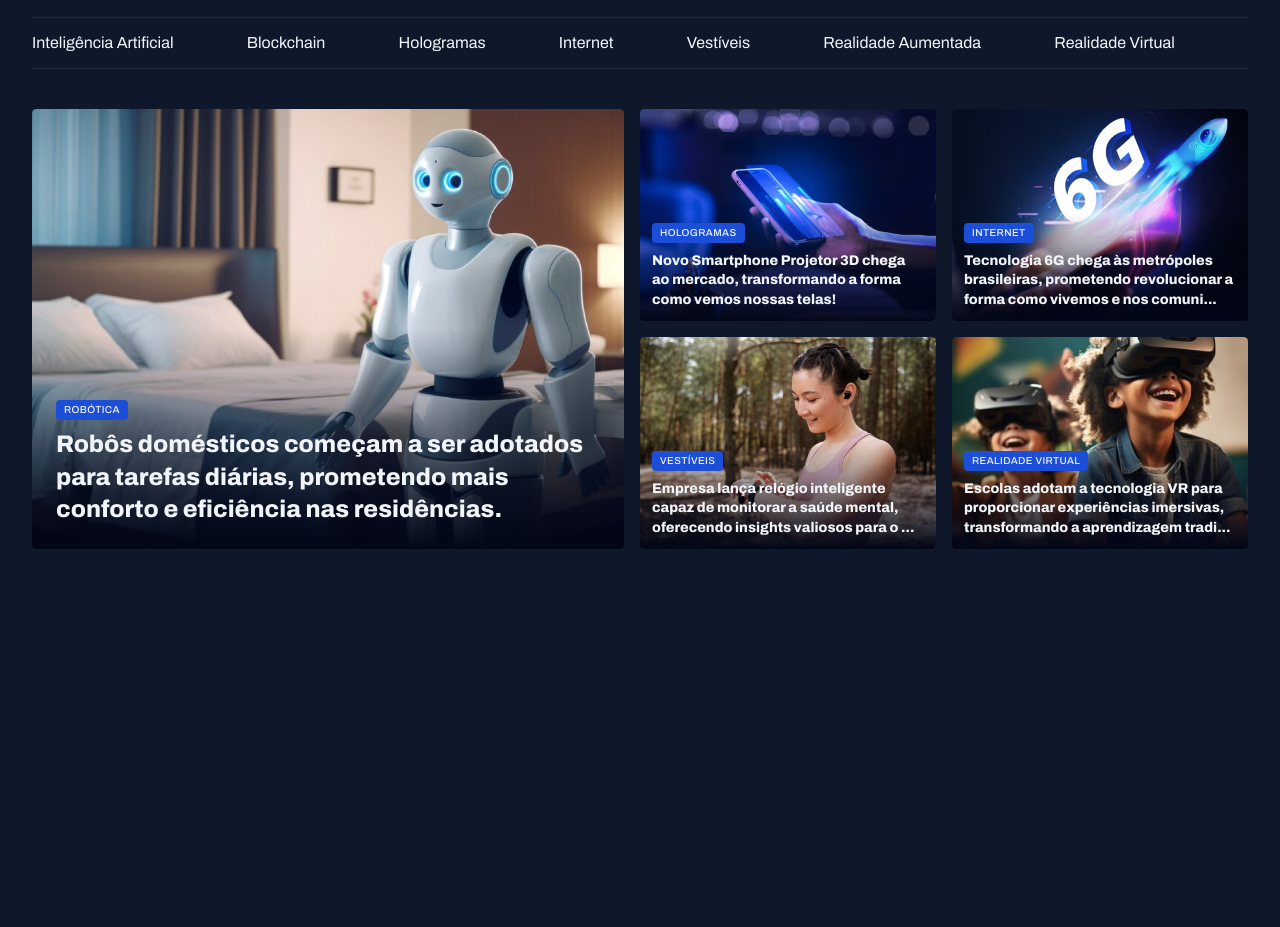
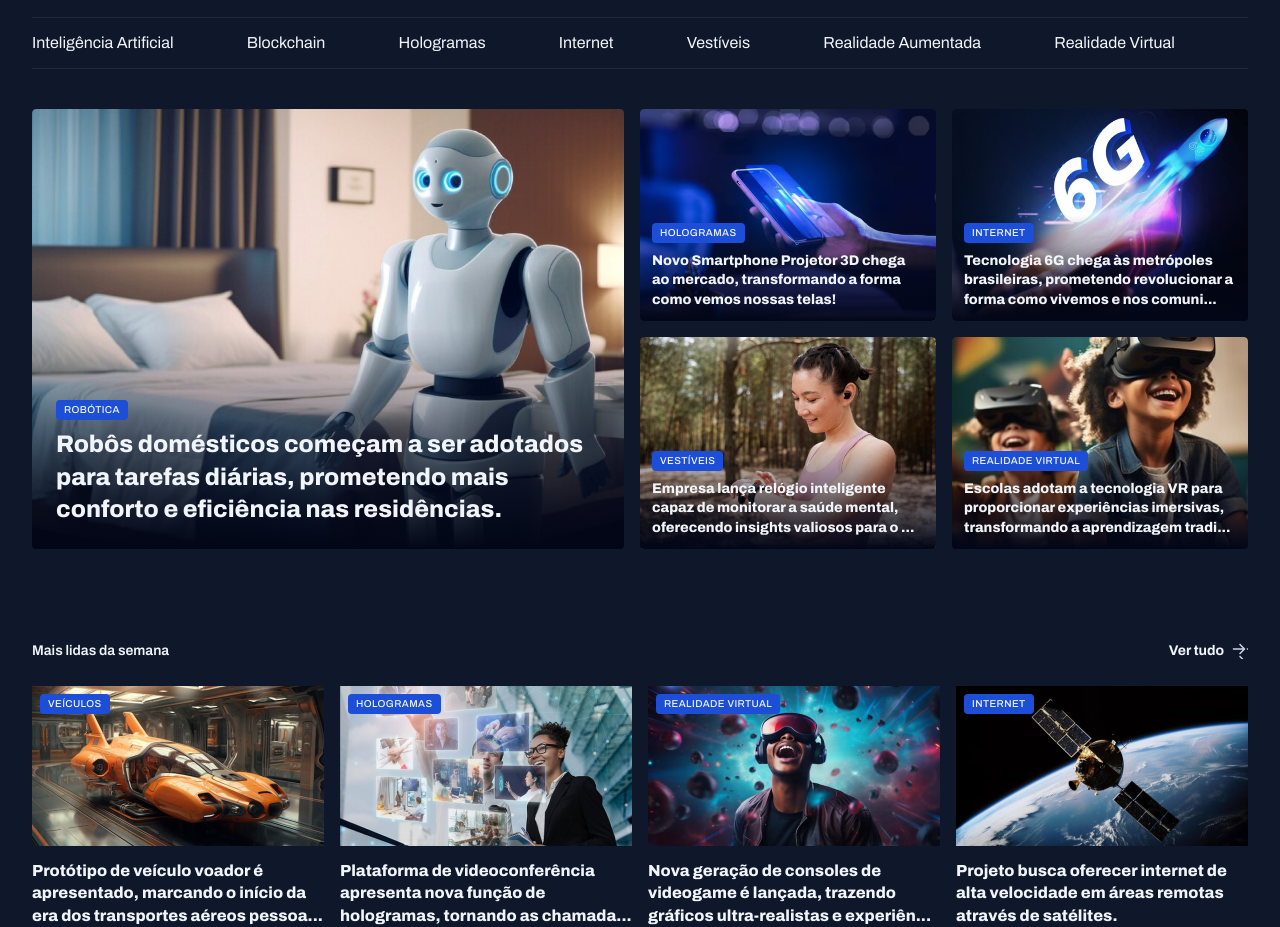
Before and after one commit to delquiare/Portal-Noticias, a plain HTML site: page index.html in a window 1280 px wide. Shown: the part 55-982 px from the top of the page. Before the commit the page ends 800 px from the top, so only its background shows below. Drawn offline with Linux system fonts and the light colour scheme.

Commit message:
Styles section Mais Lidas

```diff
--- a/index.html
+++ b/index.html
@@ -40,7 +40,7 @@
 </header>
 
 <main class="grid container">
-  <selection id="featured" class=" grid grid-flow-col gap-16">
+  <section id="featured" class=" grid grid-flow-col gap-16">
     <figure class="card">
       <img src="assets/images/Image 01.png" alt="">
       <figcaption>
@@ -96,7 +96,44 @@
 
     </figure>
   </div>
-  </selection>
+  </section>
+
+  <section id="weekly">
+    <header class="grid grid-flow-col">
+      <h3>Mais lidas da semana</h3>
+      <a href="#" class="grid grid-flow-col">
+        <strong>Ver tudo</strong>
+        <span></span>
+      </a>
+    </header>
+
+    <div class="grid gap-16">
+      <figure>
+        <span class="content-tag">veículos</span>
+        <img src="assets/images/Image 06.png" alt="">
+        <p>Protótipo de veículo voador é apresentado, marcando o início da era dos transportes aéreos pessoa...</p>
+      </figure>
+
+      <figure>
+        <span class="content-tag">hologramas</span>
+        <img src="assets/images/Image 07.png" alt="">
+        <p>Plataforma de videoconferência apresenta nova função de hologramas, tornando as chamada...</p>
+      </figure>
+
+      <figure>
+        <span class="content-tag">realidade virtual</span>
+        <img src="assets/images/Image 08.png" alt="">
+        <p>Nova geração de consoles de videogame é lançada, trazendo gráficos ultra-realistas e experiên...</p>
+      </figure>
+
+      <figure>
+        <span class="content-tag">internet</span>
+        <img src="assets/images/Image 09.png" alt="">
+        <p>Projeto busca oferecer internet de alta velocidade em áreas remotas através de satélites.</p>
+      </figure>
+    </div>
+
+  </section>
 </main>
 </body>
 </html>
--- a/styles/global.css
+++ b/styles/global.css
@@ -52,7 +52,7 @@ img {
 
 main {
   margin-top: 40px;
-
+  gap: 80px;
 }
 
 .content-tag {
--- a/styles/sections.css
+++ b/styles/sections.css
@@ -1,3 +1,29 @@
+section header {
+  border-top: 1px var(--stroke-color);
+  padding-block: 12px 24px;
+  font: var(--text-span);
+
+  a {
+    justify-self: end;
+    align-items: center;
+    gap: 8px;
+
+    span {
+      background-image: url(../assets/icons/ArrowRight.svg);
+      width: 16px;
+      height: 16px;
+    }
+  }
+
+    a:hover span {
+     background-image: url(../assets/icons/ArrowRight-hover.svg);
+  }
+}
+
+
+
+
+
 #featured {
   img {
     height: 100%;
@@ -5,12 +31,13 @@
     border-radius: 4px;
 
   }
-}
+
 
   .card {
     border-radius: 4px;
     overflow: hidden;
     position: relative;
+
     &::before {
       content: "";
       position: absolute;
@@ -40,3 +67,30 @@
     }
   }
 }
+}
+
+#weekly {
+
+  & > div {
+    grid-template-columns: repeat(4, 292px);
+  }
+
+  img {
+    height: 160px;
+  }
+
+  figure {
+    position: relative;
+
+    .content-tag {
+      position: absolute;
+      top: 8px;
+      left: 8px;
+    }
+
+    p {
+      margin-top: 8px;
+      font-weight: 800;
+    }
+  }
+}
```
Lines whose indentation alone changed are shown as unchanged.
